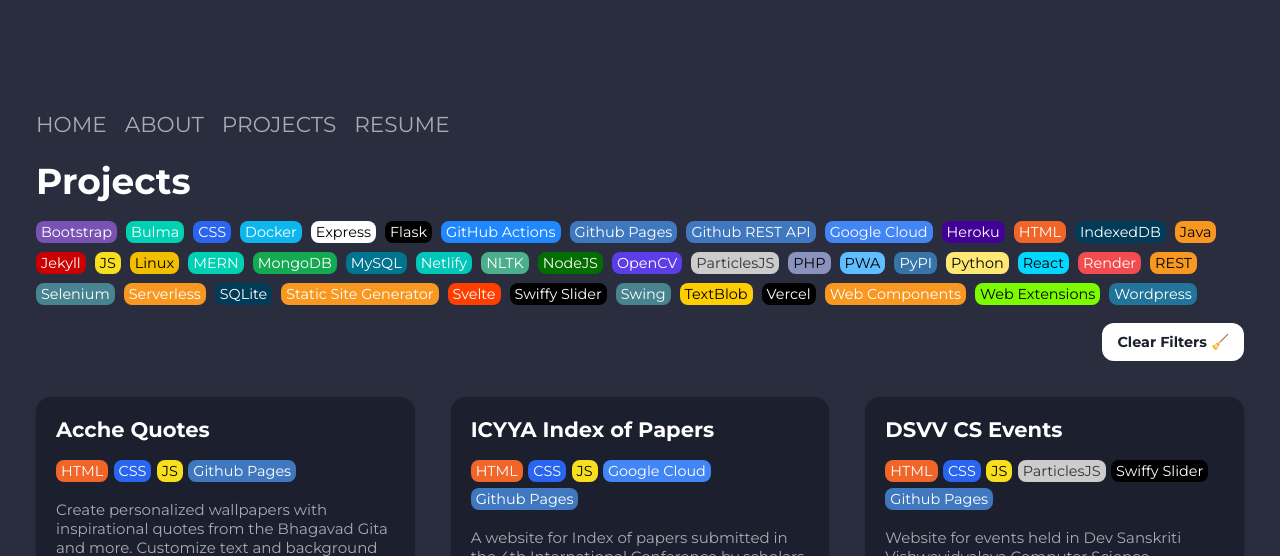
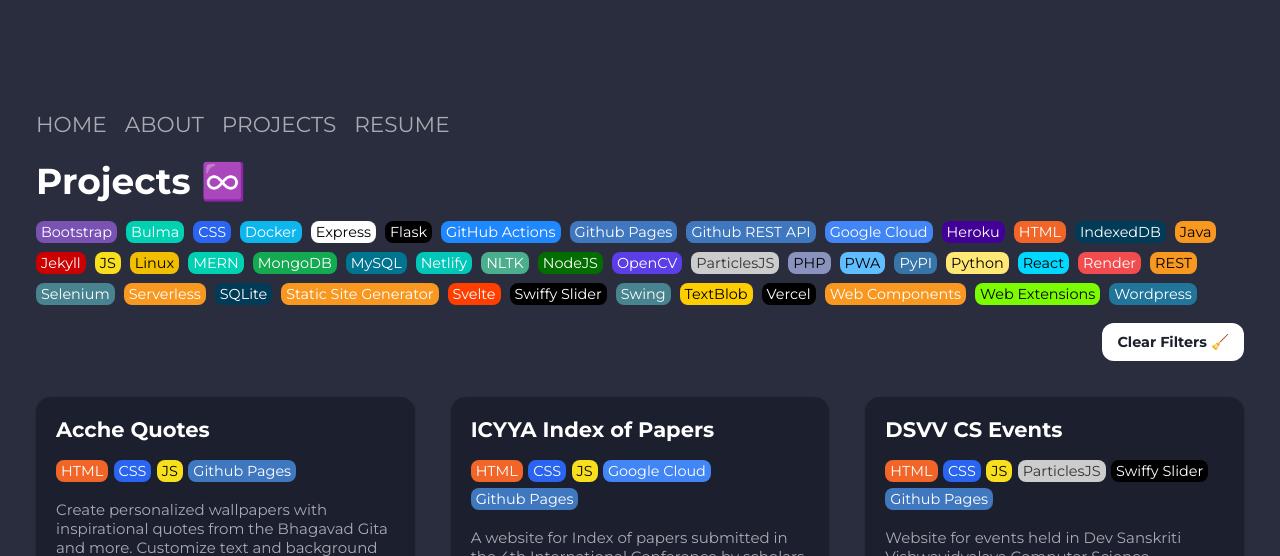
Before and after one commit to sharadcodes/sharadcodes.github.io, a Jekyll site: the page built from projects.md, in a window 1280 px wide and 900 px high, cut to the strip 344-900 px from the top of the window. Built offline with Jekyll 4.4.1, drawn with Linux system fonts in a browser that asks for light colours; nearby versions of some CDN libraries.

Commit message:
added counter

```diff
--- a/_layouts/projects.html
+++ b/_layouts/projects.html
@@ -4,7 +4,10 @@
   <body>
     {% include nav.html%}
     <br />
-    <h1 class="page-title">Projects</h1>
+    <h1 class="page-title">
+      Projects
+      <span id="projects-count">♾️</span>
+    </h1>
     <div id="tags"></div>
     <div id="clear-btn-wrapper">
       <button id="clear">Clear Filters 🧹</button>
```
